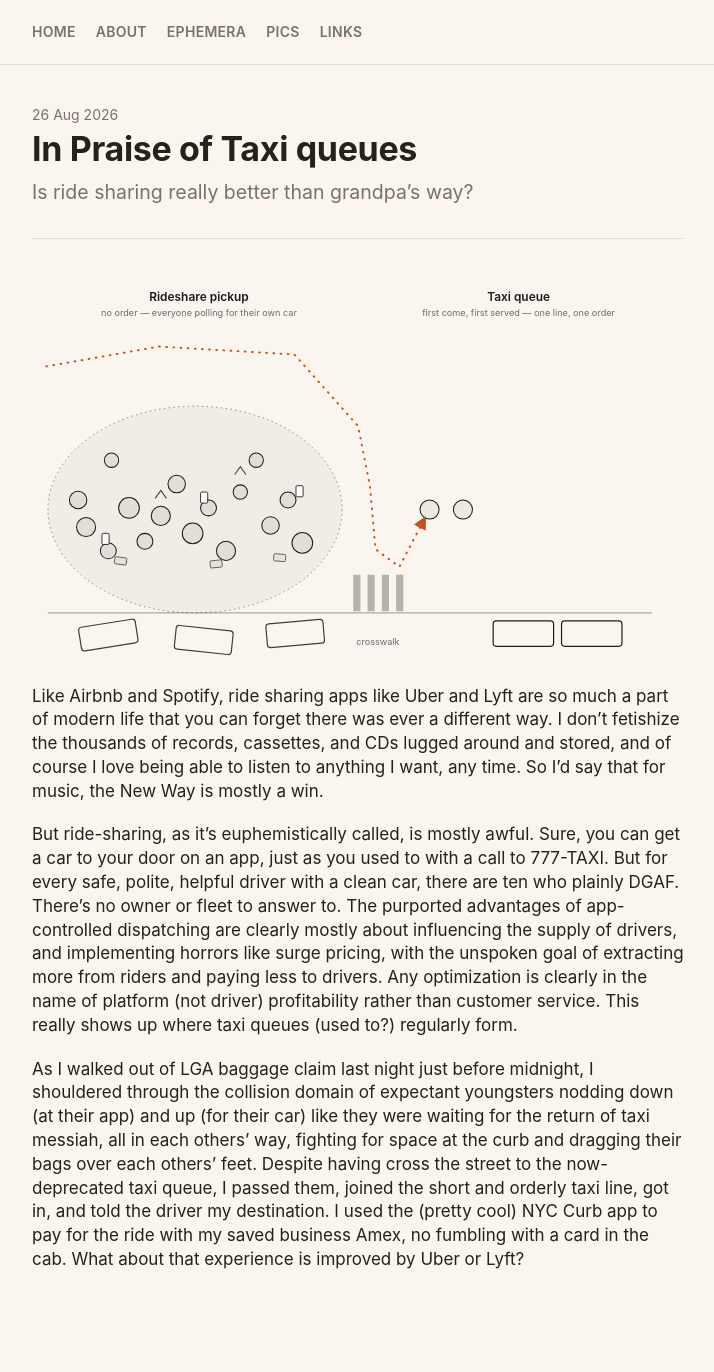
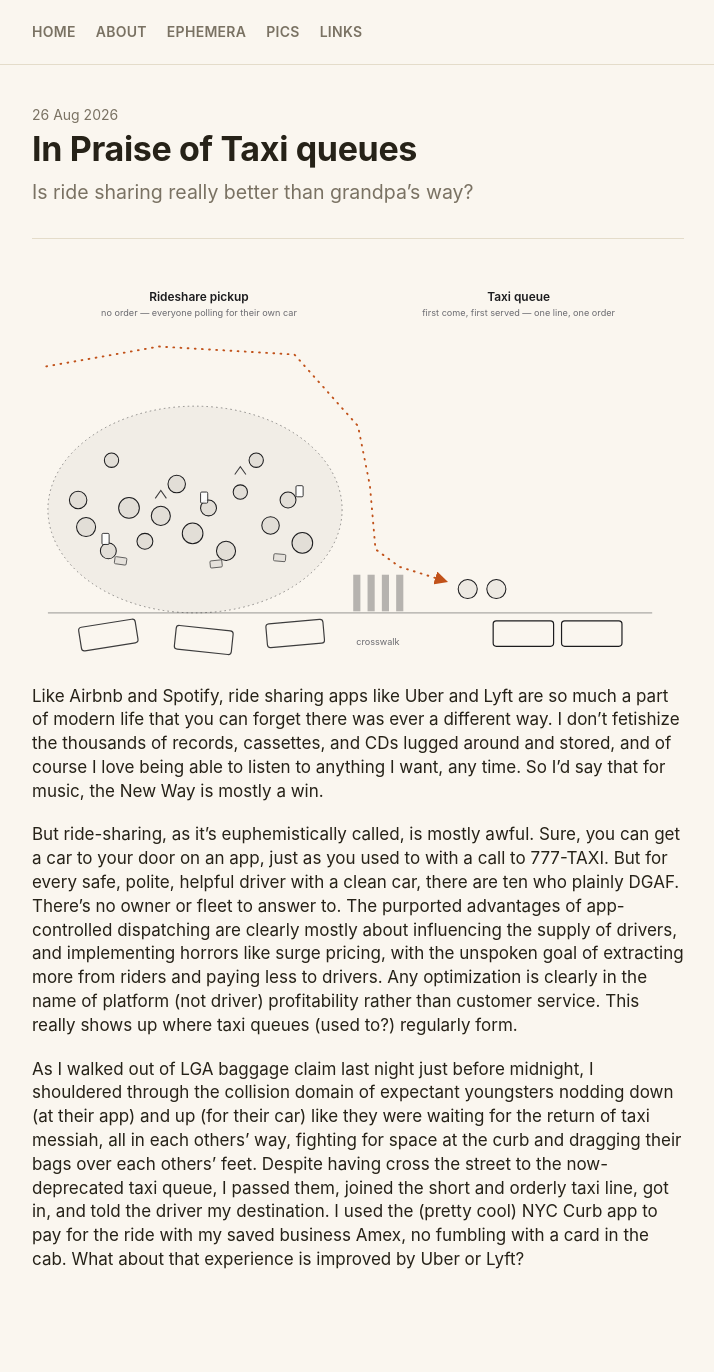
Before and after one commit to mkolon/mattkolon.com, a Jekyll site: the page built from _posts/2026-08-26-Taxi.md, in a window 1280 px wide. Shown: the whole page, without its empty margins (282-996 px from the left). Built offline with Jekyll 4.4.1, drawn with Linux system fonts in a browser that asks for light colours.

Commit message:
adjusted svg

```diff
--- a/_posts/2026-08-26-Taxi.md
+++ b/_posts/2026-08-26-Taxi.md
@@ -91,8 +91,8 @@
 
   <!-- queue people, evenly spaced (just two riders) -->
   <g fill="rgba(28,28,30,0.06)" stroke="#1c1c1e" stroke-width="1.3">
-    <circle cx="500" cy="300" r="12"></circle>
-    <circle cx="542" cy="300" r="12"></circle>
+    <circle cx="548" cy="400" r="12"></circle>
+    <circle cx="584" cy="400" r="12"></circle>
   </g>
 
   <!-- neatly parked taxis, pulled up in the street below the curb, close together -->
--- a/_sass/main.scss
+++ b/_sass/main.scss
@@ -128,10 +128,30 @@
 }
 
 // the line right after a post's H1 reads as its deck/subtitle
-h1 + p {
+// the line right after a post's H1 reads as its deck/subtitle.
+// Scoped to <article> (the post layout) so it doesn't also grab
+// ordinary pages like links.md, where a heading is just followed
+// by ordinary body text, not a deck.
+article > h1 + p {
   color: var(--muted);
   font-size: 1.15em;
   margin-bottom: 32px;
+}
+
+// 404 keeps its current look (a muted line under "404") on its own terms
+.not-found h1 + p {
+  color: var(--muted);
+  font-size: 1.15em;
+  margin-bottom: 32px;
+}
+
+// A labeled sub-section within a page's body copy (e.g. the two
+// groupings on the Links page). Tag a line with {:.section-label}
+// wherever you want this look — it's opt-in, not tied to position.
+.section-label {
+  color: var(--muted);
+  font-size: 1.15em;
+  margin-bottom: 12px;
 }
 
 hr {
```
Also changed, not shown: other parts of _posts/2026-08-26-Taxi.md (+1 -1 lines), links.md (+3 -0 lines).
